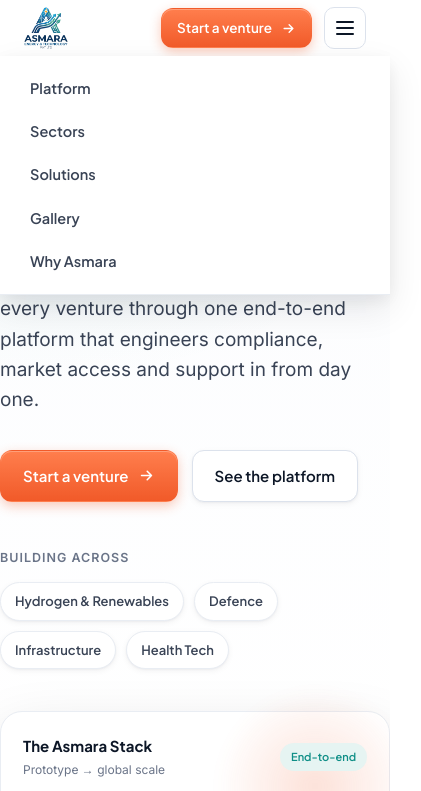
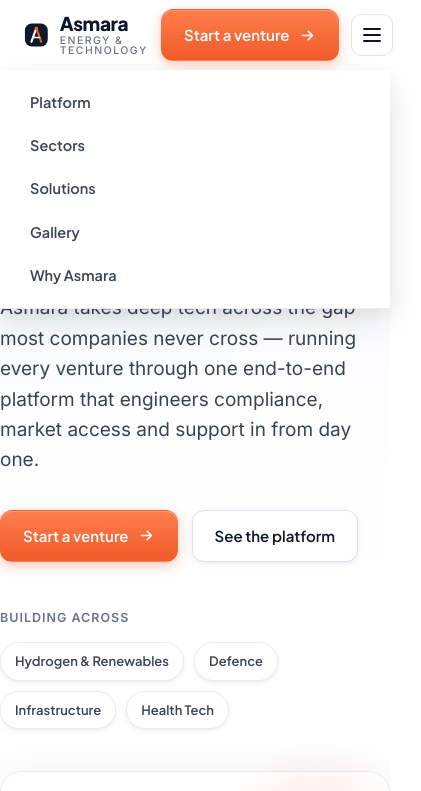
Before and after one commit to imshus/website, a plain HTML site: page index.html in a window 390 px wide. Both pictures are taken after a click on the button "Menu". Shown: the top 791 px of the page, 421 px wide, since content can reach past the window. Drawn offline with Linux system fonts and the light colour scheme.

Commit message:
Adjust header and hero section styles

```diff
--- a/index.html
+++ b/index.html
@@ -66,10 +66,8 @@
   /* header */
   header{position:sticky;top:0;z-index:60;background:rgba(255,255,255,.78);backdrop-filter:blur(14px);
     border-bottom:1px solid var(--line)}
-  nav{display:flex;align-items:center;justify-content:space-between;height:56px}
+  nav{display:flex;align-items:center;justify-content:space-between;height:70px}
   .brand{display:flex;align-items:center;gap:11px}
-  .logo{display:block;height:42px;width:auto;object-fit:contain}
-  .logo-foot{height:52px;background:#fff;border-radius:12px;padding:9px 12px;box-shadow:var(--shadow-sm)}
   .brand .name{font-family:"Plus Jakarta Sans";font-weight:800;font-size:19px;letter-spacing:-.02em;line-height:1}
   .brand .name small{display:block;font-family:"Inter";font-weight:500;font-size:10.5px;letter-spacing:.14em;
     color:var(--muted);margin-top:3px;text-transform:uppercase}
@@ -78,8 +76,6 @@
     padding:9px 14px;border-radius:10px;transition:color .15s,background .15s}
   .navlinks a:hover{color:var(--ink);background:var(--bg-soft)}
   .nav-cta{display:flex;align-items:center;gap:12px}
-  .nav-cta .btn{font-size:13.5px;padding:8px 15px}
-  .nav-cta .btn svg{width:15px;height:15px}
   .burger{display:none;background:none;border:1px solid var(--line-2);border-radius:10px;width:42px;height:42px;cursor:pointer;align-items:center;justify-content:center}
   .burger span{display:block;width:18px;height:2px;background:var(--ink);border-radius:2px;position:relative}
   .burger span::before,.burger span::after{content:"";position:absolute;left:0;width:18px;height:2px;background:var(--ink);border-radius:2px}
@@ -87,7 +83,7 @@
   @media(max-width:920px){
     .navlinks,.nav-cta .btn-ghost{display:none}
     .burger{display:flex}
-    .navlinks.open{display:flex;position:absolute;top:56px;left:0;right:0;flex-direction:column;align-items:stretch;
+    .navlinks.open{display:flex;position:absolute;top:70px;left:0;right:0;flex-direction:column;align-items:stretch;
       gap:2px;background:#fff;border-bottom:1px solid var(--line);padding:12px 16px;box-shadow:var(--shadow-md)}
   }
 
@@ -98,7 +94,7 @@
       radial-gradient(700px 420px at 8% 8%, rgba(14,142,134,.07), transparent 55%),
       linear-gradient(180deg,#FBFCFE,#FFFFFF 60%);}
   .hero-inner{display:grid;grid-template-columns:1.08fr .92fr;gap:56px;align-items:center;
-    padding:18px 0 26px}
+    padding:84px 0 92px}
   .hero h1{font-size:clamp(38px,5.4vw,62px);font-weight:800;letter-spacing:-.03em;margin:22px 0 0}
   .hero h1 .grad{background:linear-gradient(120deg,var(--brand),#FF9A5B);-webkit-background-clip:text;background-clip:text;color:transparent}
   .hero p.sub{font-size:19px;color:var(--ink-2);max-width:50ch;margin:22px 0 0;line-height:1.6}
@@ -130,7 +126,7 @@
   .step .lbl small{display:block;font-family:"Inter";font-weight:400;font-size:12px;color:var(--muted);margin-top:1px}
   .step .line{flex:1}
   .step .pct{font-family:"Plus Jakarta Sans";font-weight:700;font-size:12.5px;color:var(--ink-2)}
-  @media(max-width:900px){.hero-inner{grid-template-columns:1fr;gap:42px;padding:14px 0 22px}}
+  @media(max-width:900px){.hero-inner{grid-template-columns:1fr;gap:42px;padding:60px 0 70px}}
 
   /* stats band */
   .stats{border-top:1px solid var(--line);border-bottom:1px solid var(--line);background:var(--bg-soft)}
@@ -256,8 +252,8 @@
   .foot h5{font-family:"Plus Jakarta Sans";font-weight:700;font-size:13px;color:#fff;margin:4px 0 16px;letter-spacing:.02em}
   .foot a{display:block;color:#9AA6B6;font-size:14px;padding:6px 0;transition:color .15s}
   .foot a:hover{color:var(--brand-2)}
-  .foot-base{display:flex;justify-content:space-between;align-items:center;gap:16px;padding-top:24px;font-size:13px;color:#7E8A9B;flex-wrap:wrap}
-  @media(max-width:820px){.foot{grid-template-columns:1fr 1fr}.foot .brandcol{grid-column:1/-1}}
+  .foot-base{display:flex;justify-content:space-between;align-items:center;gap:16px;padding-top:16px;font-size:13px;color:#7E8A9B;flex-wrap:wrap}
+  @media(max-width:820px){.foot{grid-template-columns:1fr 1fr}.foot .brand\col{grid-column:1/-1}}
 
   .reveal{opacity:0;transform:translateY(20px)}
   .reveal.in{opacity:1;transform:none;transition:opacity .6s ease,transform .6s ease}
@@ -271,7 +267,14 @@
   <div class="wrap">
     <nav>
       <a class="brand" href="#top" aria-label="Asmara home">
-        <img src="assets/logo.png" alt="Asmara Energy &amp; Technology" class="logo" />
+        <svg width="38" height="38" viewBox="0 0 40 40" fill="none" aria-hidden="true">
+          <rect x="1.5" y="1.5" width="37" height="37" rx="11" fill="#0E1A2B"/>
+          <path d="M20 9 L12 31" stroke="#fff" stroke-width="3.4" stroke-linecap="round"/>
+          <path d="M20 9 L28 31" stroke="#F15A29" stroke-width="3.4" stroke-linecap="round"/>
+          <path d="M14.5 24 L25.5 24" stroke="#fff" stroke-width="2.4" stroke-linecap="round"/>
+          <circle cx="20" cy="9" r="2.6" fill="#F15A29"/>
+        </svg>
+        <span class="name">Asmara<small>Energy &amp; Technology</small></span>
       </a>
       <div class="navlinks" id="navlinks">
         <a href="#stack">Platform</a>
@@ -282,7 +285,7 @@
       </div>
       <div class="nav-cta">
         <a class="btn btn-ghost" href="#solutions">Explore</a>
-        <a class="btn btn-primary" href="https://wa.me/917908683359" target="_blank" rel="noopener">Start a venture
+        <a class="btn btn-primary" href="#contact">Start a venture
           <svg viewBox="0 0 24 24" fill="none" class="arr"><path d="M5 12h14M13 6l6 6-6 6" stroke="currentColor" stroke-width="2.2" stroke-linecap="round" stroke-linejoin="round"/></svg>
         </a>
         <button class="burger" id="burger" aria-label="Menu"><span></span></button>
@@ -301,7 +304,7 @@
         <h1>From frontier research to <span class="grad">global production.</span></h1>
         <p class="sub">Asmara takes deep tech across the gap most companies never cross — running every venture through one end-to-end platform that engineers compliance, market access and support in from day one.</p>
         <div class="hero-actions">
-          <a class="btn btn-primary" href="https://wa.me/917908683359" target="_blank" rel="noopener">Start a venture
+          <a class="btn btn-primary" href="#contact">Start a venture
             <svg viewBox="0 0 24 24" fill="none" class="arr"><path d="M5 12h14M13 6l6 6-6 6" stroke="currentColor" stroke-width="2.2" stroke-linecap="round" stroke-linejoin="round"/></svg>
           </a>
           <a class="btn btn-ghost" href="#stack">See the platform</a>
@@ -473,7 +476,7 @@
         <h2>Bring the idea. We'll engineer the industry around it.</h2>
         <p>Whether you're commercializing frontier research or scaling an existing line, let's talk about entering the Asmara platform.</p>
         <div class="acts">
-          <a class="btn btn-primary" href="https://wa.me/917908683359" target="_blank" rel="noopener">Start a conversation
+          <a class="btn btn-primary" href="mailto:partnerships@asmaraenergytech.com">Start a conversation
             <svg viewBox="0 0 24 24" fill="none" class="arr"><path d="M5 12h14M13 6l6 6-6 6" stroke="currentColor" stroke-width="2.2" stroke-linecap="round" stroke-linejoin="round"/></svg>
           </a>
           <a class="btn btn-light" href="#solutions">View solutions</a>
@@ -489,7 +492,14 @@
     <div class="foot">
       <div class="brandcol">
         <a class="brand" href="#top">
-          <img src="assets/logo.png" alt="Asmara Energy &amp; Technology" class="logo logo-foot" />
+          <svg width="38" height="38" viewBox="0 0 40 40" fill="none" aria-hidden="true">
+            <rect x="1.5" y="1.5" width="37" height="37" rx="11" fill="#16263B"/>
+            <path d="M20 9 L12 31" stroke="#fff" stroke-width="3.4" stroke-linecap="round"/>
+            <path d="M20 9 L28 31" stroke="#F15A29" stroke-width="3.4" stroke-linecap="round"/>
+            <path d="M14.5 24 L25.5 24" stroke="#fff" stroke-width="2.4" stroke-linecap="round"/>
+            <circle cx="20" cy="9" r="2.6" fill="#F15A29"/>
+          </svg>
+          <span class="name">Asmara<small>Energy &amp; Technology</small></span>
         </a>
         <p class="desc">A multi-sector industrialization platform carrying frontier energy and deep tech from prototype to global production.</p>
       </div>
```
